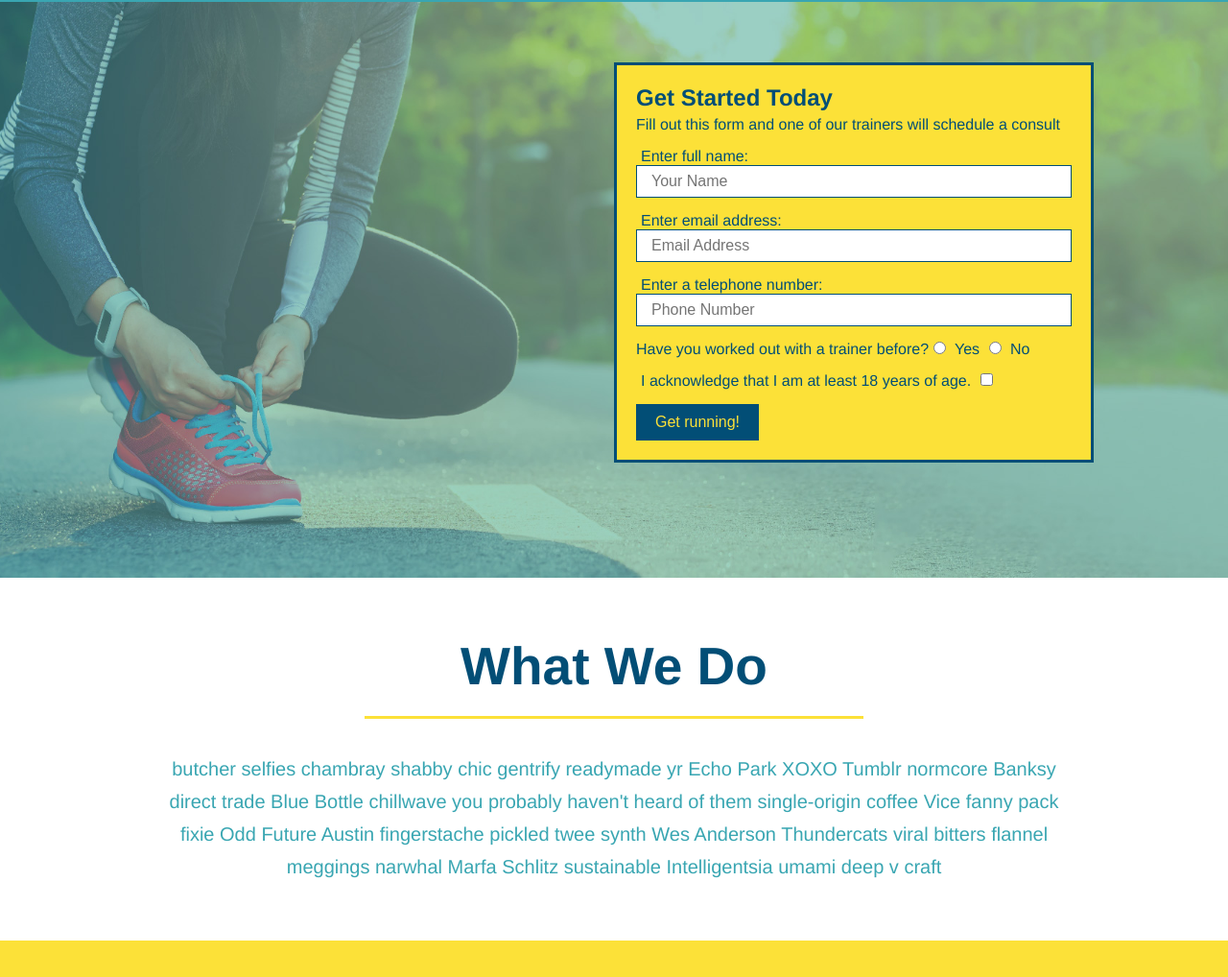
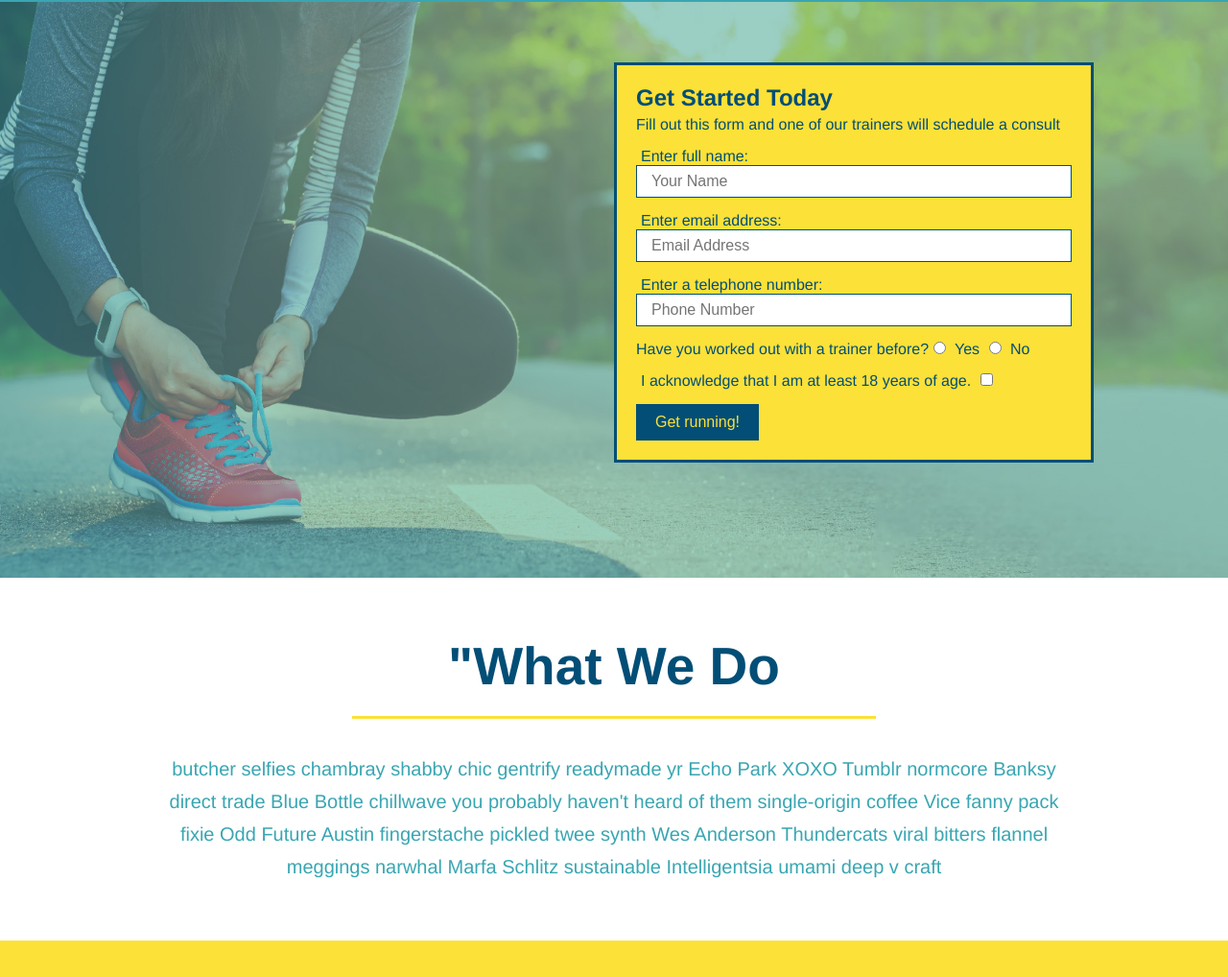
Before and after one commit to Knock410/run-buddy-, a plain HTML site: page index.html in a window 1280 px wide. Shown: the part 80-1098 px from the top of the page at 96% size. Drawn offline with Linux system fonts and the light colour scheme.

Commit message:
Reverting to 4bf8b45af991aaefde08039b5251e81d38e0bd8f

```diff
--- a/index.html
+++ b/index.html
@@ -82,7 +82,7 @@
 
 <!-- "what we do" section -->
 <section id="what-we-do" class="intro">
-  <h2 class="section-title primary-border">What We Do</h2>
+  <h2 class="section-title primary-border">"What We Do</h2>
   <p>
     butcher selfies chambray shabby chic gentrify readymade yr Echo Park XOXO Tumblr normcore Banksy direct trade Blue Bottle chillwave you probably haven't heard of them single-origin coffee Vice fanny pack fixie Odd Future Austin fingerstache pickled twee synth Wes Anderson Thundercats viral bitters flannel meggings narwhal Marfa Schlitz sustainable Intelligentsia umami deep v craft
   </p>
```
Also changed, not shown: 1 other file.
